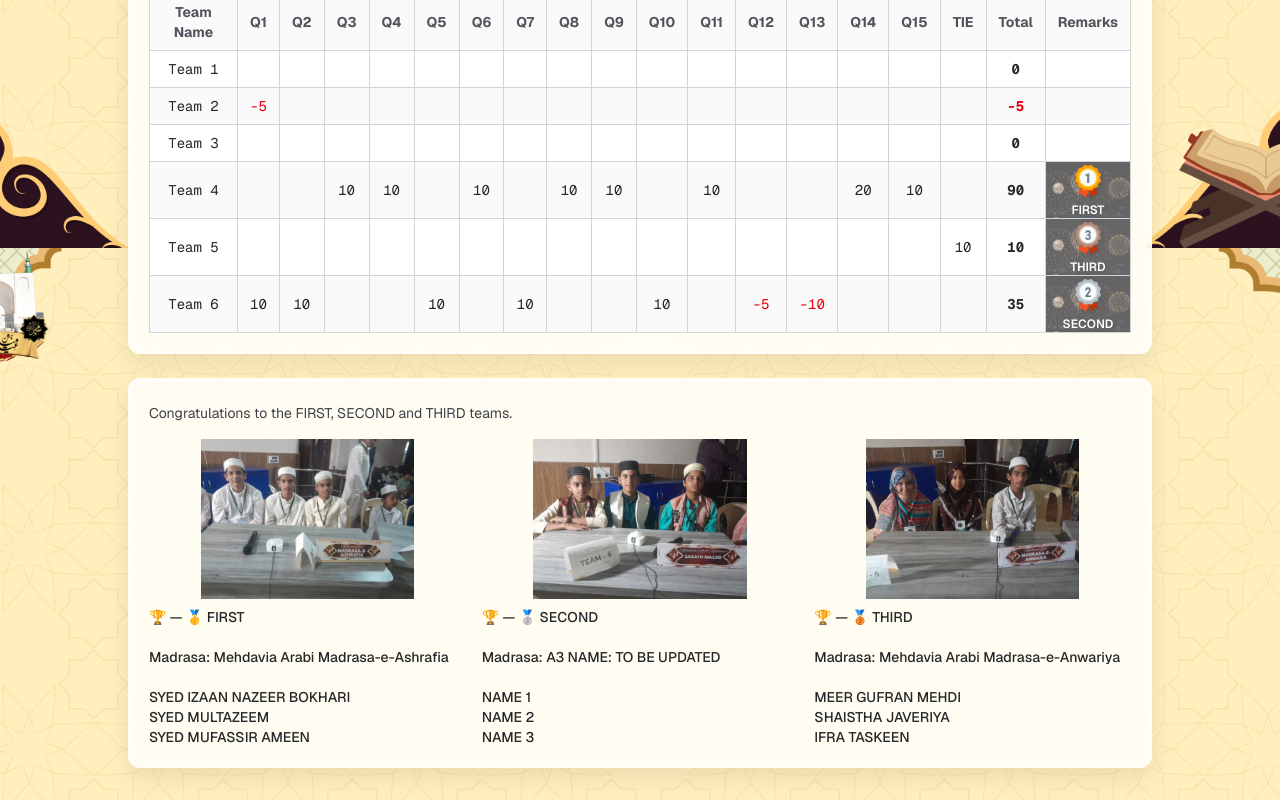
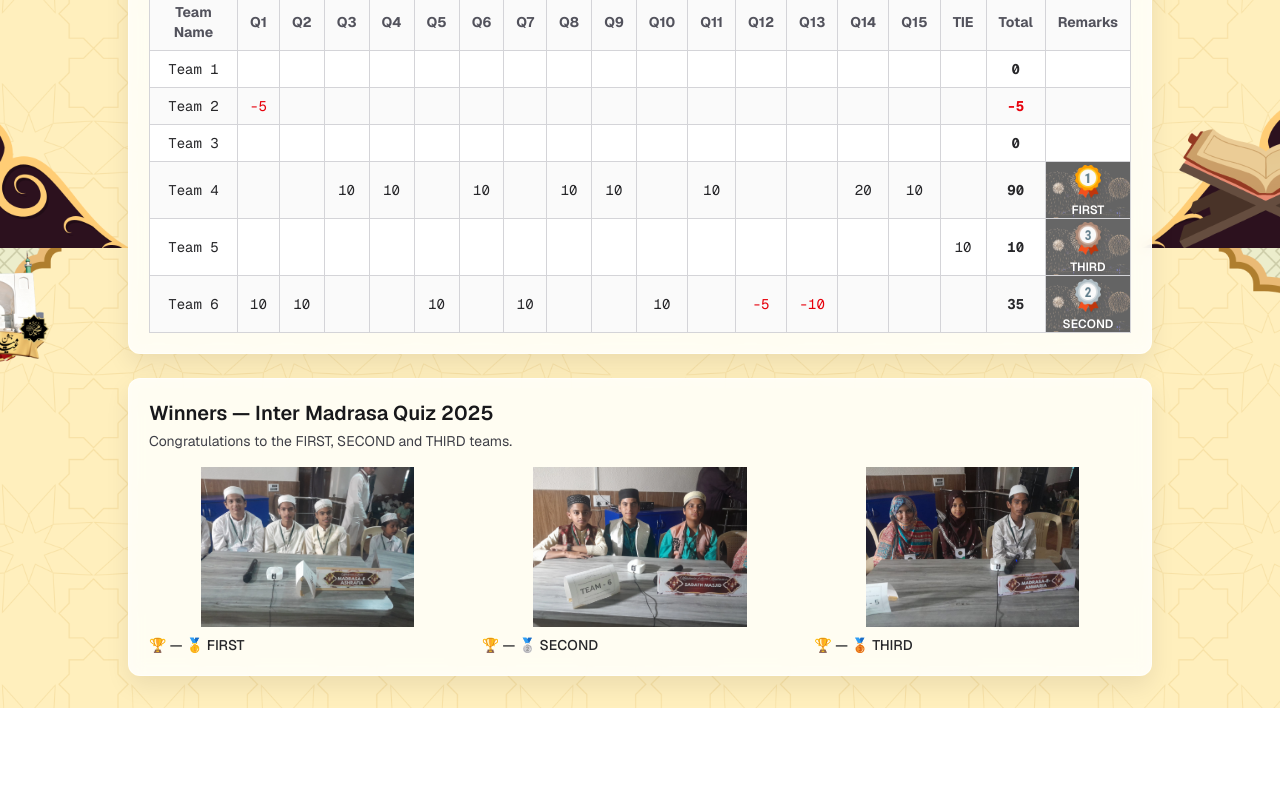
Before and after one commit to ausshadu/results-app, a Next.js app: page /quiz-2025/inter-madrasa/results in a window 1280 px wide. Shown: the part 2152-2952 px from the top of the page. After the commit the page ends 2860 px from the top, so only its background shows below. Built offline with nearby package versions, Linux system fonts and the light colour scheme.

Commit message:
Nice Changes

```diff
--- a/app/quiz-2025/inter-madrasa/results/page.tsx
+++ b/app/quiz-2025/inter-madrasa/results/page.tsx
@@ -73,45 +73,22 @@ export default function Page() {
       <Round2Table title="Final Round — Teams" data={Madrasa_Round3_Final} />
 
       <WinnersGallery
+        title="Winners — Inter Madrasa Quiz 2025"
         items={[
           {
             src: firstPhoto,
             alt: "Winner — Inter Madrasa",
-            caption: [
-              "🏆 — 🥇 FIRST",
-              "",
-              `Madrasa: ${InterMadrasaParticipants.B4.name}`,
-              "",
-              InterMadrasaParticipants.B4.participants[0],
-              InterMadrasaParticipants.B4.participants[1],
-              InterMadrasaParticipants.B4.participants[2],
-            ].join("\n"),
+            caption: "🏆 — 🥇 FIRST",
           },
           {
             src: secondPhoto,
             alt: "Second — Inter Madrasa",
-            caption: [
-              "🏆 — 🥈 SECOND",
-              "",
-              `Madrasa: ${InterMadrasaParticipants.A3.name}`,
-              "",
-              InterMadrasaParticipants.A3.participants[0],
-              InterMadrasaParticipants.A3.participants[1],
-              InterMadrasaParticipants.A3.participants[2],
-            ].join("\n"),
+            caption: "🏆 — 🥈 SECOND",
           },
           {
             src: thirdPhoto,
             alt: "Third — Inter Madrasa",
-            caption: [
-              "🏆 — 🥉 THIRD",
-              "",
-              `Madrasa: ${InterMadrasaParticipants.B5.name}`,
-              "",
-              InterMadrasaParticipants.B5.participants[0],
-              InterMadrasaParticipants.B5.participants[1],
-              InterMadrasaParticipants.B5.participants[2],
-            ].join("\n"),
+            caption: "🏆 — 🥉 THIRD",
           },
         ]}
       />
--- a/app/quiz-2025/male-combined/results/page.tsx
+++ b/app/quiz-2025/male-combined/results/page.tsx
@@ -77,17 +77,17 @@ export default function Page() {
           {
             src: firstPhoto,
             alt: "Winner — Male Combined",
-            caption: ["🏆 — 🥇 FIRST"].join("\n"),
+            caption: "🏆 — 🥇 FIRST",
           },
           {
             src: secondPhoto,
             alt: "Second — Male Combined",
-            caption: ["🏆 — 🥈 SECOND"].join("\n"),
+            caption: "🏆 — 🥈 SECOND",
           },
           {
             src: thirdPhoto,
             alt: "Third — Male Combined",
-            caption: ["🏆 — 🥉 THIRD"].join("\n"),
+            caption: "🏆 — 🥉 THIRD",
           },
         ]}
       />
--- a/lib/600MeeladResults/Quiz2025/InterMadrasa.ts
+++ b/lib/600MeeladResults/Quiz2025/InterMadrasa.ts
@@ -518,6 +518,7 @@ export const Madrasa_Round3_Final: FinalRoundScores[] = [
     total: "90",
     remarks: "",
     win_rank: 1,
+    participants: InterMadrasaParticipants.B4.participants,
   },
   {
     team: "Team 5",
@@ -540,6 +541,7 @@ export const Madrasa_Round3_Final: FinalRoundScores[] = [
     total: "10",
     remarks: "",
     win_rank: 3,
+    participants: InterMadrasaParticipants.B5.participants,
   },
   {
     team: "Team 6",
@@ -562,5 +564,6 @@ export const Madrasa_Round3_Final: FinalRoundScores[] = [
     total: "35",
     remarks: "",
     win_rank: 2,
+    participants: InterMadrasaParticipants.A3.participants,
   },
 ];
--- a/lib/600MeeladResults/Quiz2025/MaleCombined.ts
+++ b/lib/600MeeladResults/Quiz2025/MaleCombined.ts
@@ -230,7 +230,7 @@ export const Male_Combined_Round2_GroupA: Round2Scores[] = [
     q15: "-",
     tie: "-",
     total: "-5",
-    remarks: "-",
+    remarks: "✅ QUALIFIED",
   },
   {
     team: MaleCombinedParticipants.A4.name,
@@ -251,7 +251,7 @@ export const Male_Combined_Round2_GroupA: Round2Scores[] = [
     q15: "-",
     tie: "-",
     total: "30",
-    remarks: "-",
+    remarks: "✅ QUALIFIED",
   },
   {
     team: MaleCombinedParticipants.B6.name,
@@ -272,7 +272,7 @@ export const Male_Combined_Round2_GroupA: Round2Scores[] = [
     q15: "-5",
     tie: "-",
     total: "-5",
-    remarks: "-",
+    remarks: "✅ QUALIFIED",
   },
 ];
 
@@ -296,7 +296,7 @@ export const Male_Combined_Round2_GroupB: Round2Scores[] = [
     q15: "-",
     tie: "-",
     total: "25",
-    remarks: "-",
+    remarks: "✅ QUALIFIED",
   },
   {
     team: MaleCombinedParticipants.A3.name,
@@ -338,7 +338,7 @@ export const Male_Combined_Round2_GroupB: Round2Scores[] = [
     q15: "",
     tie: "-",
     total: "45",
-    remarks: "-",
+    remarks: "✅ QUALIFIED",
   },
   {
     team: MaleCombinedParticipants.B4.name,
@@ -359,7 +359,7 @@ export const Male_Combined_Round2_GroupB: Round2Scores[] = [
     q15: "20",
     tie: "-",
     total: "60",
-    remarks: "-",
+    remarks: "✅ QUALIFIED",
   },
 ];
 
```
